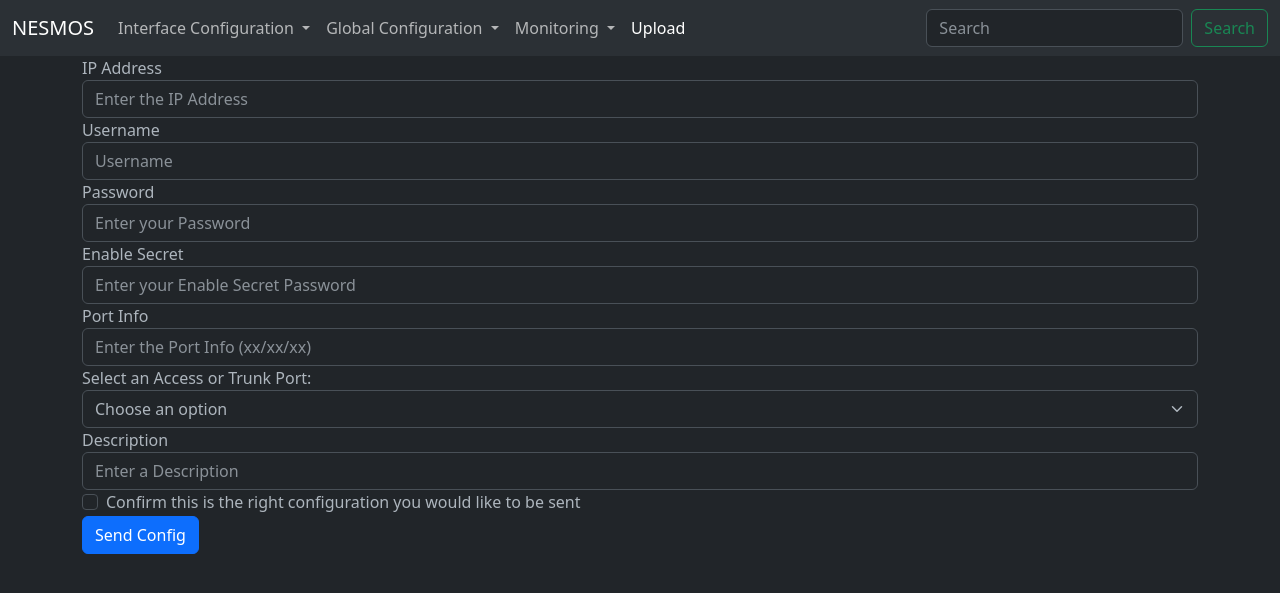
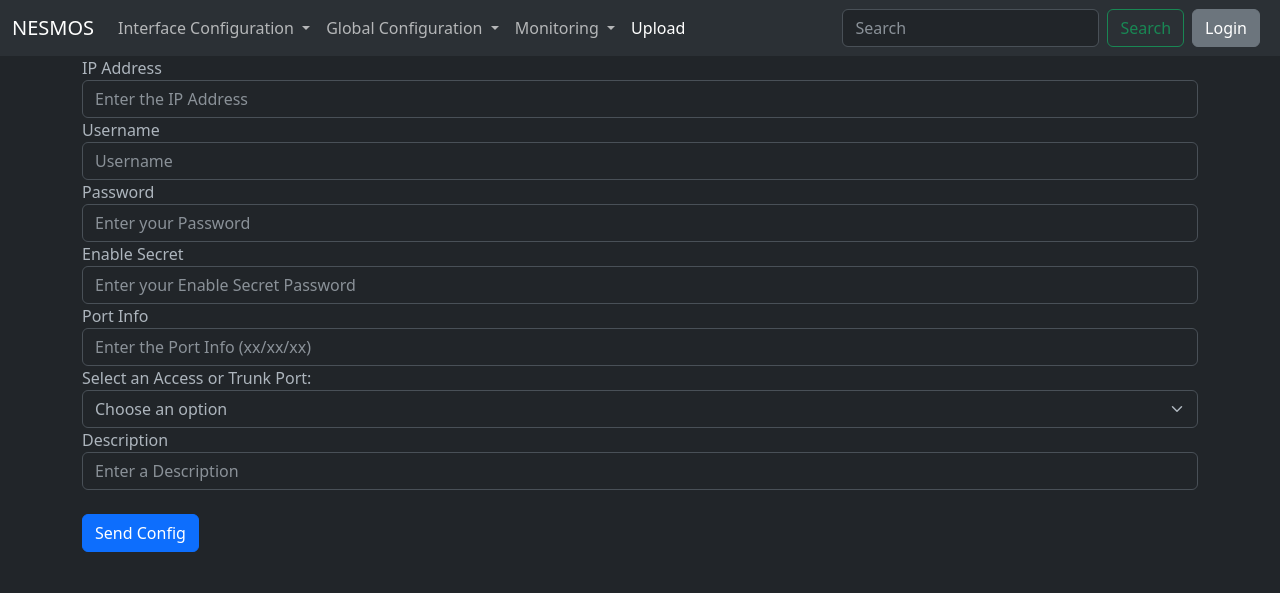
Before and after one commit to Nathan8044/PHASE_2, a Flask app: page /interfacechanges in a window 1280 px wide. Shown: the top 593 px of the page. Run offline with Flask 3, Linux system fonts and the light colour scheme; some libraries are stand-ins or nearby versions.

Commit message:
Update interface_changes.html

```diff
--- a/templates/interface_changes.html
+++ b/templates/interface_changes.html
@@ -8,8 +8,9 @@
 
 
   <link rel="stylesheet" href="{{ url_for('static', filename='styles/bootstrap.min.css') }}">
+  <link rel="stylesheet" href="{{ url_for('static', filename='styles/style.css') }}">
 
-  <title>NESMO</title>
+  <title>NESMOS</title>
   <link rel="icon" href="NETMO_LOGO.png">
 
 
@@ -69,11 +70,22 @@
             <input class="form-control me-2" type="search" placeholder="Search" aria-label="Search">
             <button class="btn btn-outline-success" type="submit">Search</button>
           </form>
+          <div class="d-flex px-2">
+            <a class="btn btn-secondary" href="{{ url_for('views.login')}}" role="button">Login</a>
+          </div>
+
+
+
+
+
 
 
 
         </div>
       </div>
+
+
+
     </nav>
     <!--This is where navbar function ends.-->
       </header>
@@ -103,7 +115,7 @@
       <input type="text" class="form-control" id="port" name="port" aria-describedby="port"
         placeholder="Enter the Port Info (xx/xx/xx)">
     </div>
-       <div class="form-group">
+    <div class="form-group">
       <label for="selectBox">Select an Access or Trunk Port:</label>
       <select class="form-select" id="selectBox" name="selectBox" required>
         <option value="">Choose an option</option>
@@ -113,26 +125,28 @@
     </div>
 
     <div id="trunk_port" class="form-group d-none">
-      <label for="trunk_port">Enter All trunkated VLAN numbers seperated by commas(i.e. 100,200,300,...,XXX):</label>
-      <input type="text" class="form-control" id="trunk_port" name="trunk_port">
+      <label for="trunk_port">VLANS</label>
+      <input type="text" class="form-control" id="trunk_port" name="trunk_port" placeholder="Enter All trunkated VLAN numbers seperated by commas(i.e. 100,200,300,...,XXX):">
     </div>
     <div id="access_port" class="form-group d-none">
-      <label for="access_port">Enter VLAN Number:</label>
-      <input type="text" class="form-control" id="access_port" name="access_port">
+      <label for="access_port">VLAN</label>
+      <input type="text" class="form-control" id="access_port" name="access_port" placeholder="Enter VLAN Number:">
     </div>
     <div class="form-group">
       <label for="description">Description</label>
       <input type="text" class="form-control" id="description" name="description" aria-describedby="description"
         placeholder="Enter a Description">
     </div>
-    <div class="form-check">
-      <input type="checkbox" class="form-check-input" id="exampleCheck1">
-      <label class="form-check-label" for="exampleCheck1">Confirm this is the right configuration you would like to be
-        sent</label>
-    </div>
+
+
+
+  </div>
+
 
     <input type="hidden" name="csrf_token" value="{{ csrf_token() }}">
-    <button type="submit" class="btn btn-primary">Send Config</button>
+    <div class="py-4 container-sm">
+      <button type="submit" class="btn btn-primary" id="submitButton">Send Config</button>
+    </div>
   </form>
 
   </div>
```
